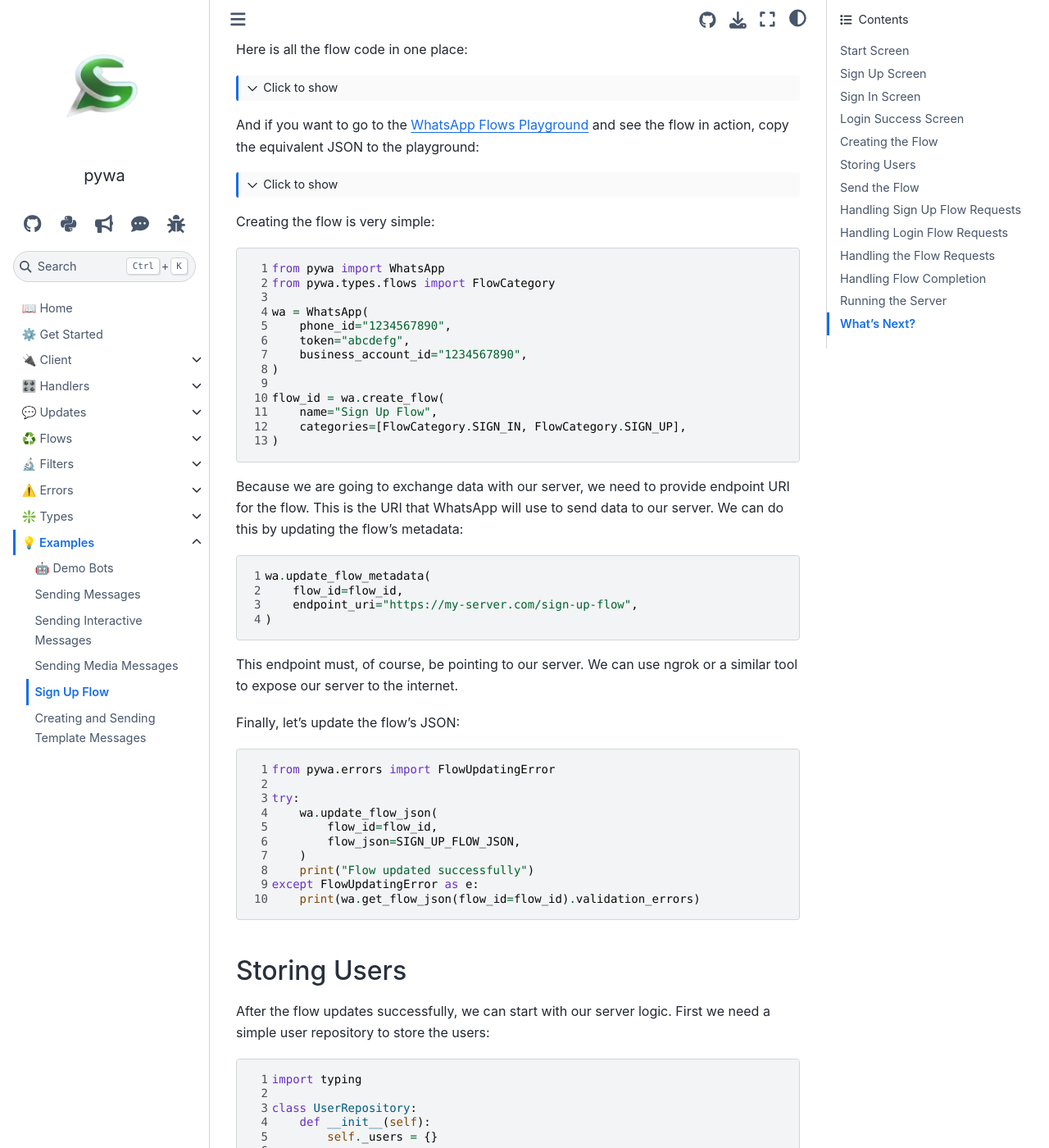
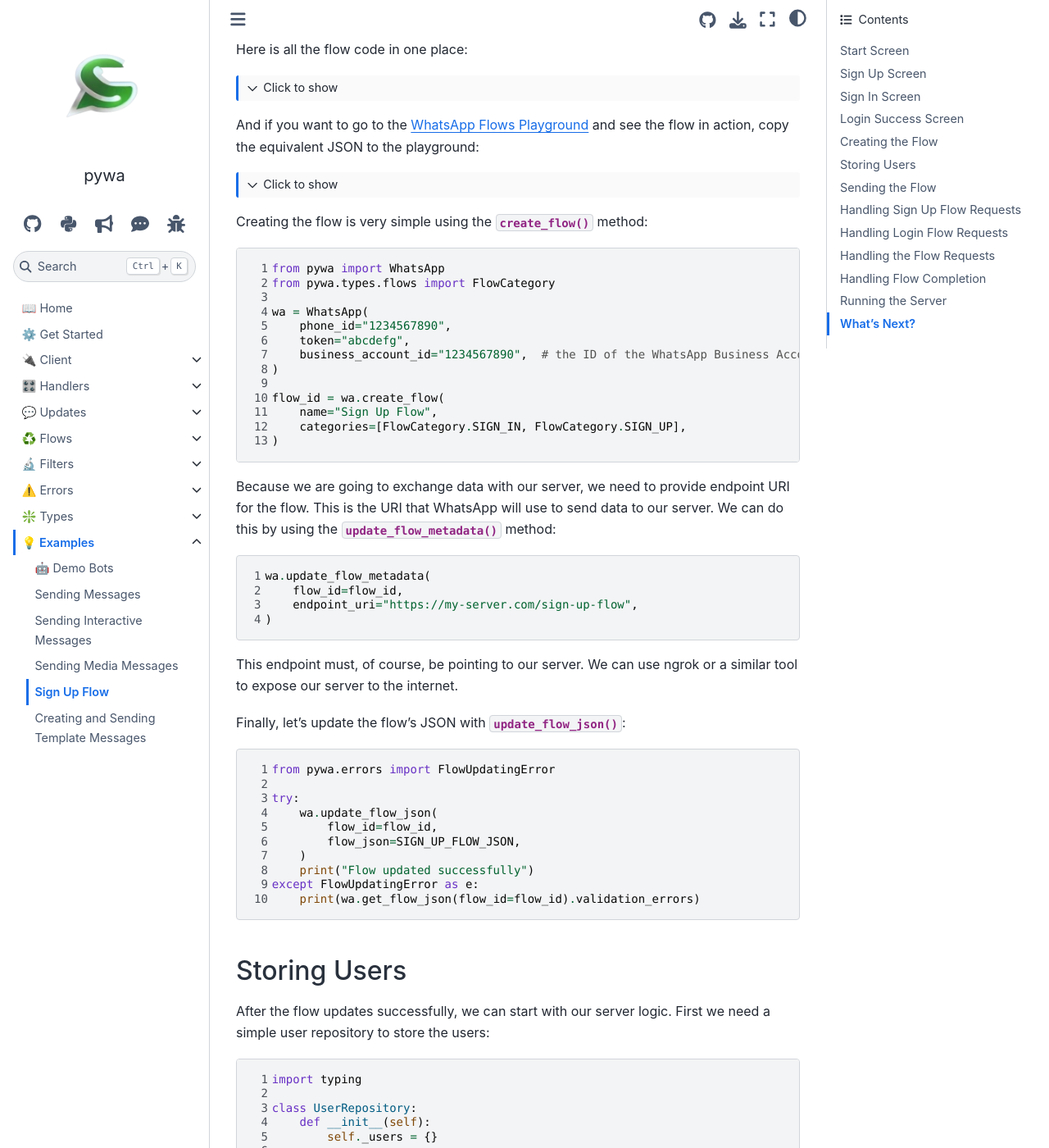
Before and after one commit to david-lev/pywa, a Sphinx documentation site: the page built from docs/source/content/examples/sign_up_flow.rst, in a window 1280 px wide and 1400 px high, scrolled down 9345 px. Shown: the whole window at 82% size. Built offline with Sphinx 7.4.7 and the Sphinx Book theme 1.1.4, drawn with Linux system fonts in a browser that asks for light colours; the version number could not be read and is left out; some of the changed text lies outside the part shown.

Commit message:
[docs] shorter code references

```diff
--- a/docs/source/content/examples/sign_up_flow.rst
+++ b/docs/source/content/examples/sign_up_flow.rst
@@ -239,8 +239,8 @@ if the user is already registered, we can navigate to the ``LOGIN`` screen, or i
 we can show an error message and ask the user to try again).
 
 The payload of the :class:`Action` of the :class:`Footer` contains the data that we want to send to the server. In this case, we are sending
-the values of the form fields. The values can be either a :class:`DataKey` or a :class:`FormRef`. A `:class:`DataKey` is used to reference
-a screen's ``.data`` items and a :class:`FormRef`` is used to reference :class:`Form` children.
+the values of the form fields. The values can be either a :class:`DataKey` or a :class:`FormRef`. A :class:`DataKey` is used to reference
+a screen's ``.data`` items and a :class:`FormRef` is used to reference :class:`Form` children.
 Because we are using the walrus operator to assign the form fields to variables, we can use the variables to reference the form fields
 by using the the ``.form_ref`` property of the form field (which is more type-safe than using the :class:`FormRef` with the form field's name).
 
@@ -1005,7 +1005,7 @@ And if you want to go to the `WhatsApp Flows Playground <https://business.facebo
 
 
 
-Creating the flow is very simple:
+Creating the flow is very simple using the :meth:`~pywa.client.WhatsApp.create_flow` method:
 
 .. code-block:: python
     :linenos:
@@ -1016,7 +1016,7 @@ Creating the flow is very simple:
     wa = WhatsApp(
         phone_id="1234567890",
         token="abcdefg",
-        business_account_id="1234567890",
+        business_account_id="1234567890",  # the ID of the WhatsApp Business Account
     )
 
     flow_id = wa.create_flow(
@@ -1025,7 +1025,7 @@ Creating the flow is very simple:
     )
 
 Because we are going to exchange data with our server, we need to provide endpoint URI for the flow. This is the URI that
-WhatsApp will use to send data to our server. We can do this by updating the flow's metadata:
+WhatsApp will use to send data to our server. We can do this by using the :meth:`~pywa.client.WhatsApp.update_flow_metadata` method:
 
 .. code-block:: python
     :linenos:
@@ -1037,7 +1037,7 @@ WhatsApp will use to send data to our server. We can do this by updating the flo
 
 This endpoint must, of course, be pointing to our server. We can use ngrok or a similar tool to expose our server to the internet.
 
-Finally, let's update the flow's JSON:
+Finally, let's update the flow's JSON with :meth:`~pywa.client.WhatsApp.update_flow_json`:
 
 .. code-block:: python
     :linenos:
@@ -1090,10 +1090,10 @@ After the flow updates successfully, we can start with our server logic. First w
 
 Of course, in a real application, we would use a real database to store the users (and we never store the passwords in plain text...).
 
-Send the Flow
--------------
+Sending the Flow
+----------------
 
-Now, let's create a Flask app and a WhatsApp instance:
+To send the flow we need to initialize the :class:`~pywa.client.WhatsApp` client with some specific parameters:
 
 .. code-block:: python
     :linenos:
@@ -1174,7 +1174,7 @@ And when requests are coming, you can use the flow token to identify the user an
     The flow token can be also used to invalidate the flow, by raising FlowTokenNoLongerValid exception with appropriate error_message.
 
 A good practice is to generate a unique token for each flow request. This way, we can be sure that the token is unique and that we can identify the user and the flow.
-You can use the ``uuid`` module to generate a unique token:
+You can use the :mod:`uuid` module to generate a unique token:
 
 .. code-block:: python
     :linenos:
--- a/docs/source/content/types/others.rst
+++ b/docs/source/content/types/others.rst
@@ -12,3 +12,7 @@ Others
 .. autoclass:: WhatsAppBusinessAccount()
 
 .. autoclass:: FacebookApplication()
+
+.. currentmodule:: pywa.utils
+
+.. autoclass:: Version()
```
Also changed, not shown: other parts of docs/source/content/examples/sign_up_flow.rst (+8 -8 lines), docs/source/content/flows/overview.rst (+5 -5 lines).
